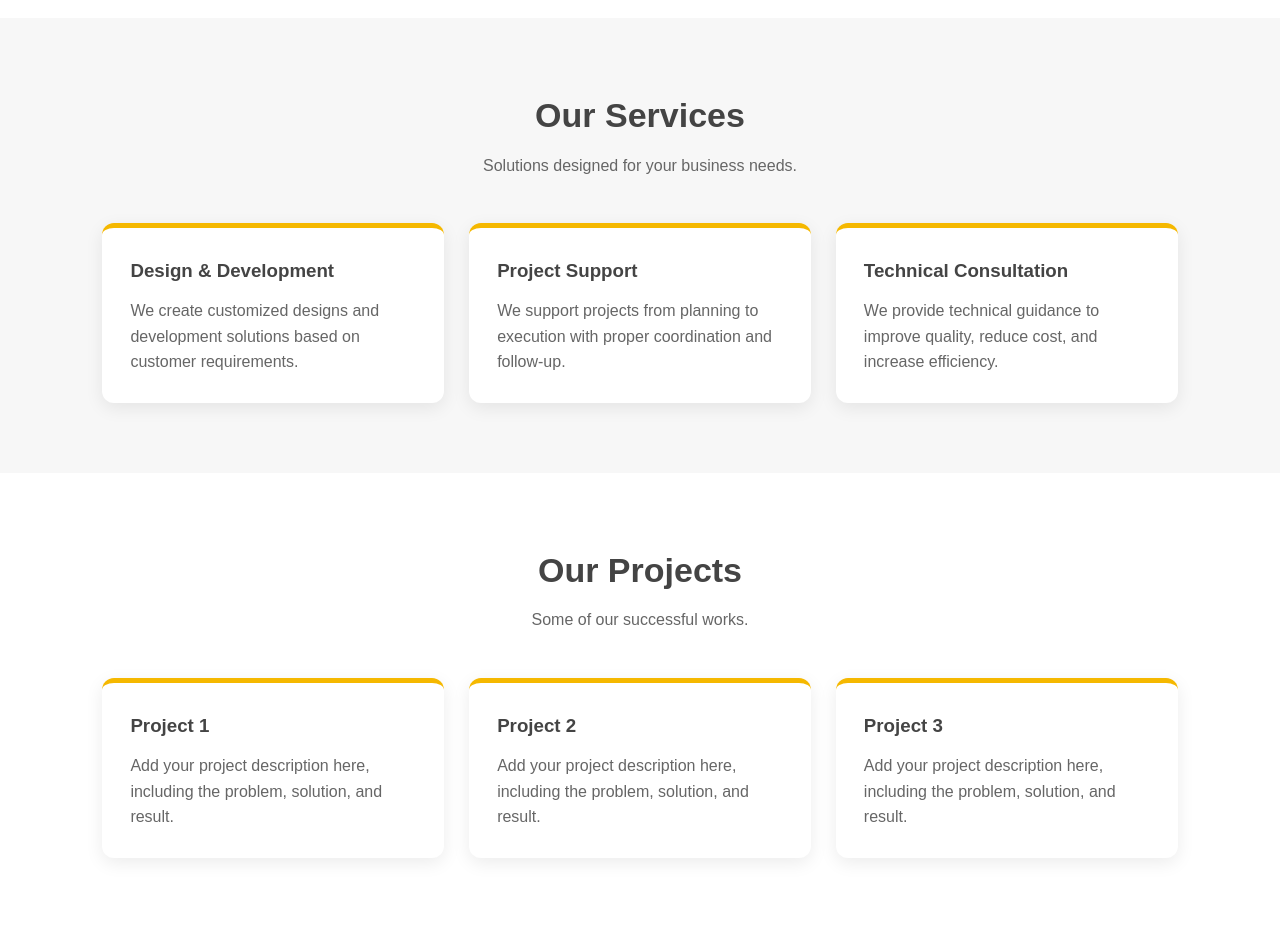
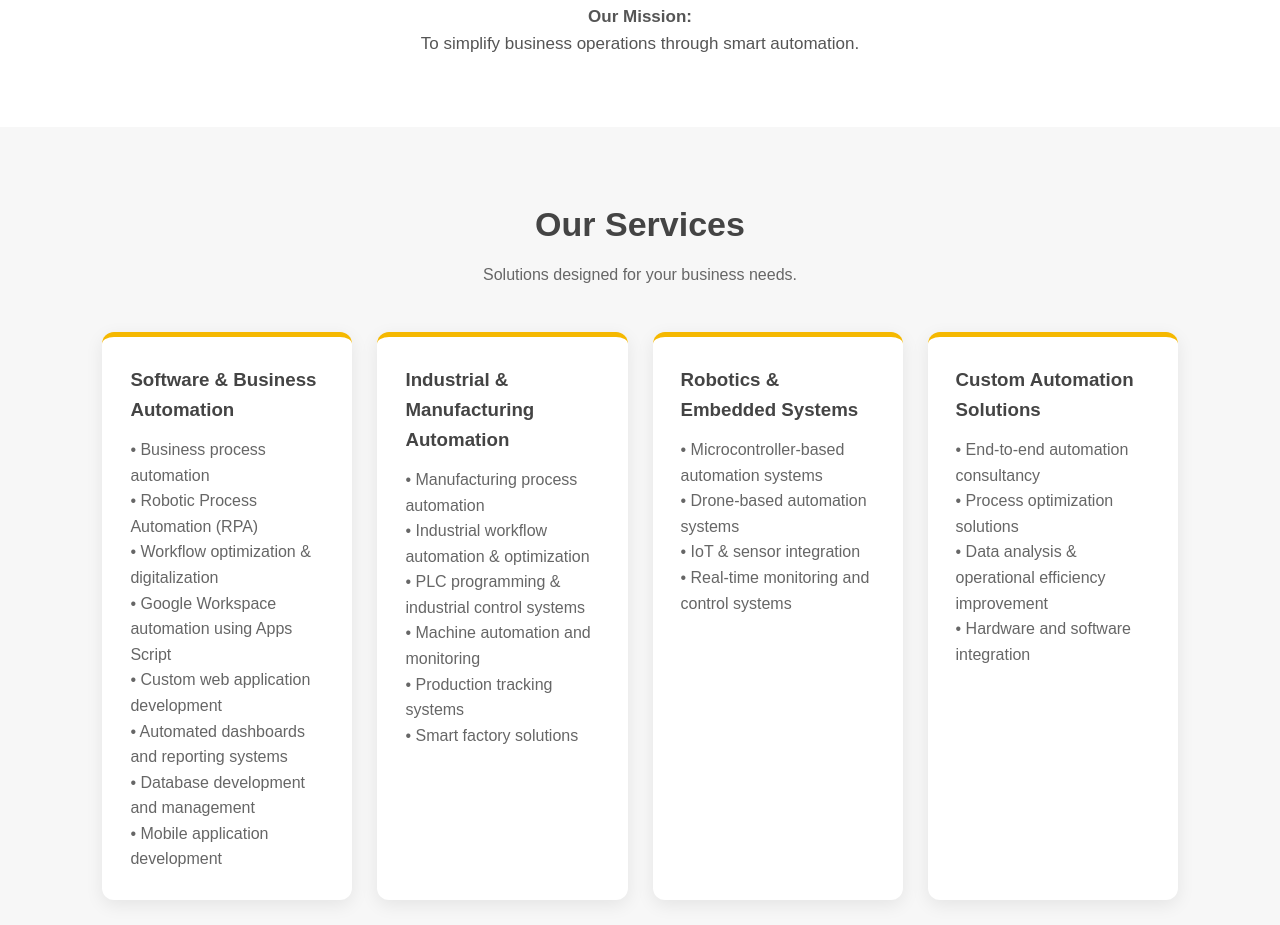
Before and after one commit to nodezt-936/nodezt-website, a plain HTML site: page nodezt_company_portfolio.html in a window 1280 px wide. Shown: the part 1075-2000 px from the top of the page. Drawn offline with Linux system fonts and the light colour scheme.

Commit message:
Index.html

```diff
--- a/nodezt_company_portfolio.html
+++ b/nodezt_company_portfolio.html
@@ -273,7 +273,7 @@
   <section class="hero" id="home">
     <div class="hero-content">
       <h1>Welcome to <span>NODEZT</span></h1>
-      <p>We provide professional solutions with quality, innovation, and reliable project support for our customers.</p>
+      <p><strong>Automation & IT Service</strong><br><br>Smart Solutions for Streamlined Workflows and Processes</p>
       <a href="#contact" class="btn">Contact Us</a>
     </div>
     <div class="hero-logo">
@@ -287,7 +287,7 @@
       <p>Professional, reliable, and customer-focused.</p>
     </div>
     <div class="about-box">
-      <p>NODEZT is a professional company focused on delivering high-quality services and successful projects. We work closely with customers to understand their requirements and provide practical, cost-effective, and reliable solutions.</p>
+      <p>We specialize in software, robotic, industrial and smart automatic solutions including RPA, business workflow automation, Google Workspace automation, web & mobile application development, PLC and microcontroller based machine automation, robotics, IoT systems, and manufacturing process optimization.</p><br><p><strong>Our Mission:</strong><br>To simplify business operations through smart automation.</p>
     </div>
   </section>
 
@@ -298,16 +298,49 @@
     </div>
     <div class="services-grid">
       <div class="card">
-        <h3>Design & Development</h3>
-        <p>We create customized designs and development solutions based on customer requirements.</p>
+        <h3>Software & Business Automation</h3>
+        <p>
+          • Business process automation<br>
+          • Robotic Process Automation (RPA)<br>
+          • Workflow optimization & digitalization<br>
+          • Google Workspace automation using Apps Script<br>
+          • Custom web application development<br>
+          • Automated dashboards and reporting systems<br>
+          • Database development and management<br>
+          • Mobile application development
+        </p>
       </div>
+
       <div class="card">
-        <h3>Project Support</h3>
-        <p>We support projects from planning to execution with proper coordination and follow-up.</p>
+        <h3>Industrial & Manufacturing Automation</h3>
+        <p>
+          • Manufacturing process automation<br>
+          • Industrial workflow automation & optimization<br>
+          • PLC programming & industrial control systems<br>
+          • Machine automation and monitoring<br>
+          • Production tracking systems<br>
+          • Smart factory solutions
+        </p>
       </div>
+
       <div class="card">
-        <h3>Technical Consultation</h3>
-        <p>We provide technical guidance to improve quality, reduce cost, and increase efficiency.</p>
+        <h3>Robotics & Embedded Systems</h3>
+        <p>
+          • Microcontroller-based automation systems<br>
+          • Drone-based automation systems<br>
+          • IoT & sensor integration<br>
+          • Real-time monitoring and control systems
+        </p>
+      </div>
+
+      <div class="card">
+        <h3>Custom Automation Solutions</h3>
+        <p>
+          • End-to-end automation consultancy<br>
+          • Process optimization solutions<br>
+          • Data analysis & operational efficiency improvement<br>
+          • Hardware and software integration
+        </p>
       </div>
     </div>
   </section>
@@ -319,16 +352,38 @@
     </div>
     <div class="projects-grid">
       <div class="card">
-        <h3>Project 1</h3>
-        <p>Add your project description here, including the problem, solution, and result.</p>
+        <h3>New Product Manufacturing Workflow</h3>
+        <p>Developed a web application with a database for cross-functional teams to track and automate the complete new product manufacturing workflow from part number creation to product validation. Reduced delays and improved workflow efficiency through notifications, reminders, delay tracking, and escalation systems.</p>
       </div>
+
       <div class="card">
-        <h3>Project 2</h3>
-        <p>Add your project description here, including the problem, solution, and result.</p>
+        <h3>W Packing Machine</h3>
+        <p>Developed a component packing machine with integrated printing for production. Reduced label printing and pasting costs while minimizing manpower requirements.</p>
       </div>
+
       <div class="card">
-        <h3>Project 3</h3>
-        <p>Add your project description here, including the problem, solution, and result.</p>
+        <h3>Manufacturing Process Database & Automation</h3>
+        <p>Created an automated database system for storing and processing manufacturing process data. The application can automatically generate process drawings and reports.</p>
+      </div>
+
+      <div class="card">
+        <h3>Product Validation Process Automation</h3>
+        <p>Developed an automated product validation form system for cross-functional teams with notifications, reminders, delay tracking, and escalation functionalities.</p>
+      </div>
+
+      <div class="card">
+        <h3>Automated Non-Conformity Tracker</h3>
+        <p>Built a web application to track and automate the complete non-conformity tracking process in industries with integrated notifications, reminders, escalation, and delay tracking.</p>
+      </div>
+
+      <div class="card">
+        <h3>Components Counting Machine</h3>
+        <p>Designed and developed a low-budget automated counting machine to efficiently count production components.</p>
+      </div>
+
+      <div class="card">
+        <h3>Extraction & Delay Monitoring System</h3>
+        <p>Developed an automated tracker for project portfolios that extracts data from multiple databases and monitors delays using notifications, reminders, and escalation systems.</p>
       </div>
     </div>
   </section>
@@ -340,10 +395,10 @@
     </div>
     <div class="contact-box">
       <div class="contact-info">
-        <p><strong>Company:</strong> NODEZT</p>
-        <p><strong>Phone:</strong> +91 XXXXXXXXXX</p>
-        <p><strong>Email:</strong> info@nodezt.com</p>
-        <p><strong>Address:</strong> Add your company address here</p>
+        <p><strong>Company:</strong> Nodezt Automation & IT Service</p>
+        <p><strong>Phone:</strong> +91 9447753936</p>
+        <p><strong>Email:</strong> vishnu.ks@nodezt.com</p>
+        <p><strong>Address:</strong><br>NODEZT,<br>Perumpadappu,<br>Malappuram District,<br>Kerala - 679580,<br>India</p>
       </div>
       <form>
         <input type="text" placeholder="Your Name" required />
```
